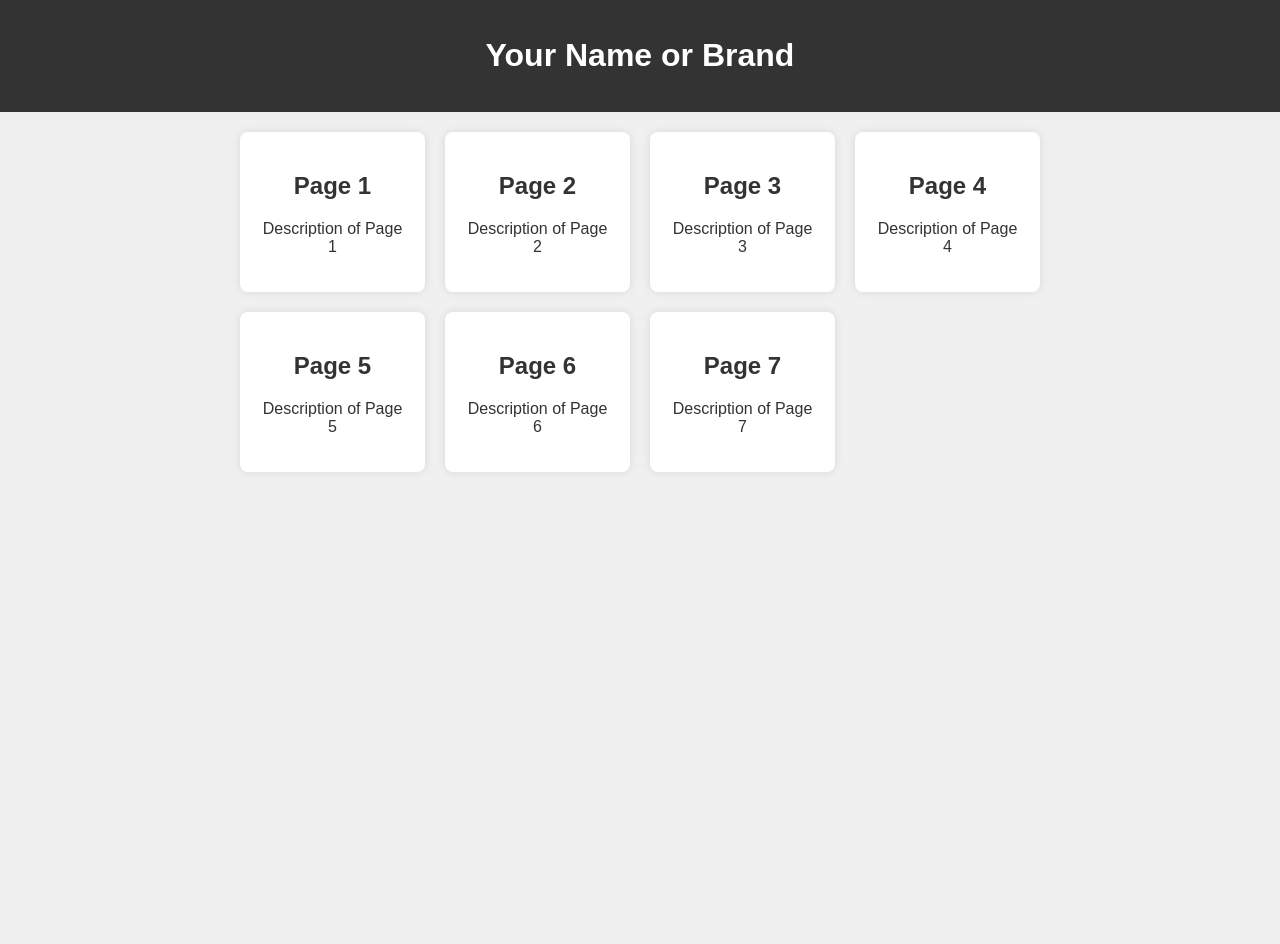
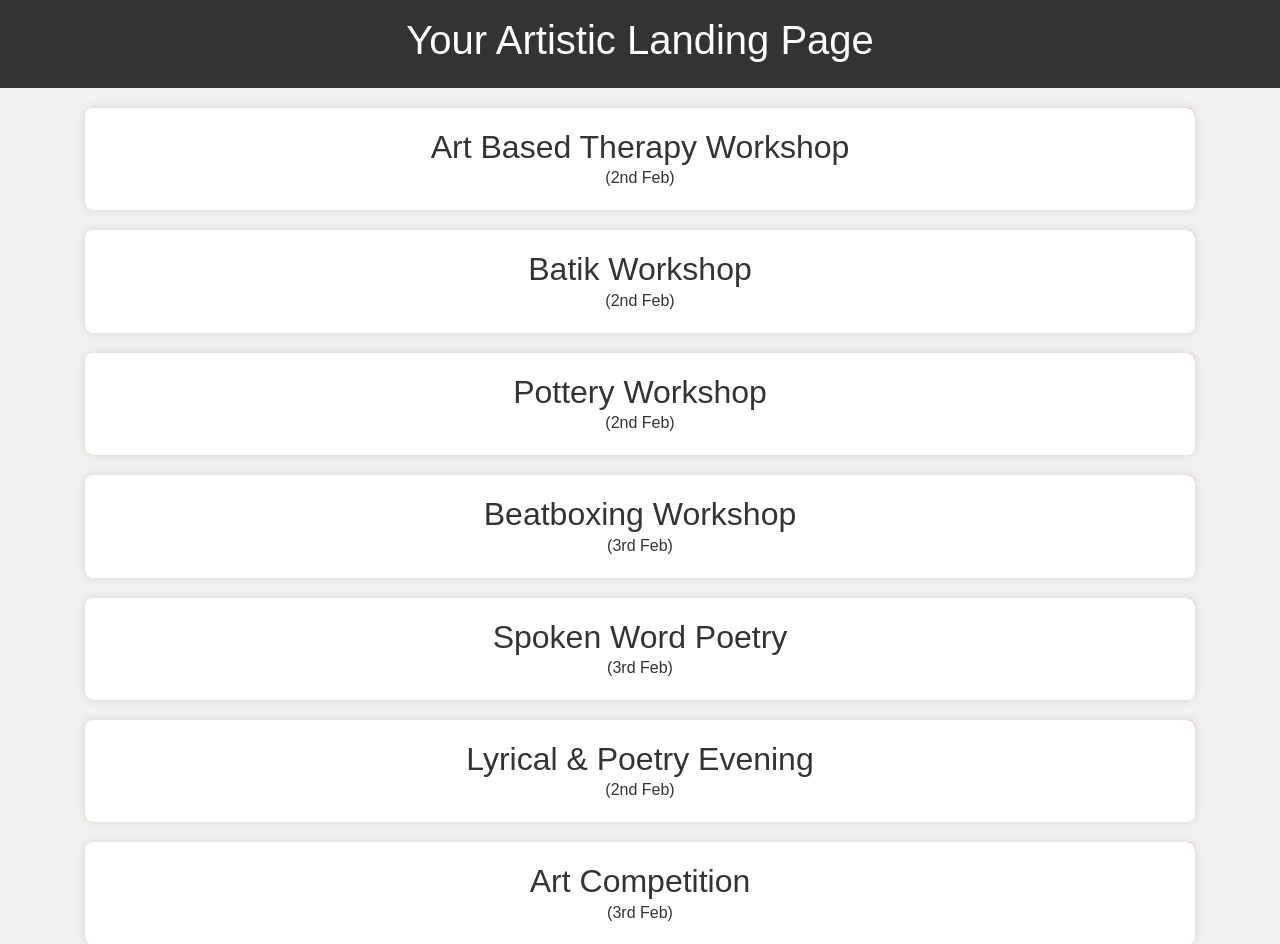
Before and after one commit to Vibhanshubuldeo2629/catharsis, a plain HTML site: page index.html in a window 1280 px wide. Shown: the top 944 px of the page. Before the commit the page ends 800 px from the top, so only its background shows below. Drawn offline with nearby package versions, Linux system fonts and the light colour scheme.

Commit message:
initial html push -002

```diff
--- a/index.html
+++ b/index.html
@@ -3,10 +3,12 @@
 <head>
     <meta charset="UTF-8">
     <meta name="viewport" content="width=device-width, initial-scale=1.0">
-    <title>Your Landing Page</title>
+    <title>Your Artistic Landing Page</title>
+    <!-- Bootstrap CSS -->
+    <link href="https://maxcdn.bootstrapcdn.com/bootstrap/4.0.0/css/bootstrap.min.css" rel="stylesheet">
     <style>
         body {
-            font-family: Arial, sans-serif;
+            font-family: 'Arial', sans-serif;
             margin: 0;
             padding: 0;
             background-color: #f0f0f0;
@@ -20,11 +22,7 @@
         }
 
         main {
-            max-width: 800px;
-            margin: 20px auto;
-            display: grid;
-            gap: 20px;
-            grid-template-columns: repeat(auto-fill, minmax(150px, 1fr));
+            padding: 20px;
         }
 
         .link-box {
@@ -34,14 +32,34 @@
             border-radius: 8px;
             box-shadow: 0 0 10px rgba(0, 0, 0, 0.1);
             transition: transform 0.2s ease-in-out;
+            position: relative;
+            overflow: hidden;
+            margin-bottom: 20px;
         }
 
         .link-box:hover {
             transform: scale(1.05);
         }
 
+        .link-box:before {
+            content: '';
+            position: absolute;
+            top: 0;
+            left: 0;
+            width: 100%;
+            height: 100%;
+            background: linear-gradient(45deg, #ffbf00, #ff0080);
+            transform: skew(-15deg);
+            z-index: -1;
+        }
+
         a {
             text-decoration: none;
+            color: #333;
+        }
+
+        h2, p {
+            margin: 0;
             color: #333;
         }
     </style>
@@ -49,66 +67,70 @@
 <body>
 
     <header>
-        <h1>Your Name or Brand</h1>
+        <h1>Your Artistic Landing Page</h1>
     </header>
 
-    <main>
+    <main class="container">
         <!-- Link 1 -->
         <div class="link-box">
-            <a href="page1.html">
-                <h2>Page 1</h2>
-                <p>Description of Page 1</p>
+            <a href="https://forms.gle/FQ1E3JZaAD6Vyq5Y6">
+                <h2>Art Based Therapy Workshop</h2>
+                <p>(2nd Feb)</p>
             </a>
         </div>
 
         <!-- Link 2 -->
         <div class="link-box">
-            <a href="page2.html">
-                <h2>Page 2</h2>
-                <p>Description of Page 2</p>
+            <a href="https://forms.gle/9sSutEJ643dKNn2K7">
+                <h2>Batik Workshop</h2>
+                <p>(2nd Feb)</p>
             </a>
         </div>
 
         <!-- Link 3 -->
         <div class="link-box">
-            <a href="page3.html">
-                <h2>Page 3</h2>
-                <p>Description of Page 3</p>
+            <a href="https://forms.gle/Q5MgkWBw5vvQWH6L8">
+                <h2>Pottery Workshop</h2>
+                <p>(2nd Feb)</p>
             </a>
         </div>
 
         <!-- Link 4 -->
         <div class="link-box">
-            <a href="page4.html">
-                <h2>Page 4</h2>
-                <p>Description of Page 4</p>
+            <a href="https://forms.gle/gPZ9hrSPoWN37WN38">
+                <h2>Beatboxing Workshop</h2>
+                <p>(3rd Feb)</p>
             </a>
         </div>
 
         <!-- Link 5 -->
         <div class="link-box">
-            <a href="page5.html">
-                <h2>Page 5</h2>
-                <p>Description of Page 5</p>
+            <a href="https://forms.gle/na6ELTMfsPYfDXEE7">
+                <h2>Spoken Word Poetry</h2>
+                <p>(3rd Feb)</p>
             </a>
         </div>
 
         <!-- Link 6 -->
         <div class="link-box">
-            <a href="page6.html">
-                <h2>Page 6</h2>
-                <p>Description of Page 6</p>
+            <a href="https://forms.gle/1eDQcfsonGZxbcK57">
+                <h2>Lyrical & Poetry Evening</h2>
+                <p>(2nd Feb)</p>
             </a>
         </div>
 
         <!-- Link 7 -->
         <div class="link-box">
-            <a href="page7.html">
-                <h2>Page 7</h2>
-                <p>Description of Page 7</p>
+            <a href="https://forms.gle/7d56oxUT5Div3uxr8">
+                <h2>Art Competition</h2>
+                <p>(3rd Feb)</p>
             </a>
         </div>
     </main>
 
+    <!-- Bootstrap JS and Popper.js -->
+    <script src="https://code.jquery.com/jquery-3.2.1.slim.min.js"></script>
+    <script src="https://cdnjs.cloudflare.com/ajax/libs/popper.js/1.12.9/umd/popper.min.js"></script>
+    <script src="https://maxcdn.bootstrapcdn.com/bootstrap/4.0.0/js/bootstrap.min.js"></script>
 </body>
 </html>
```
